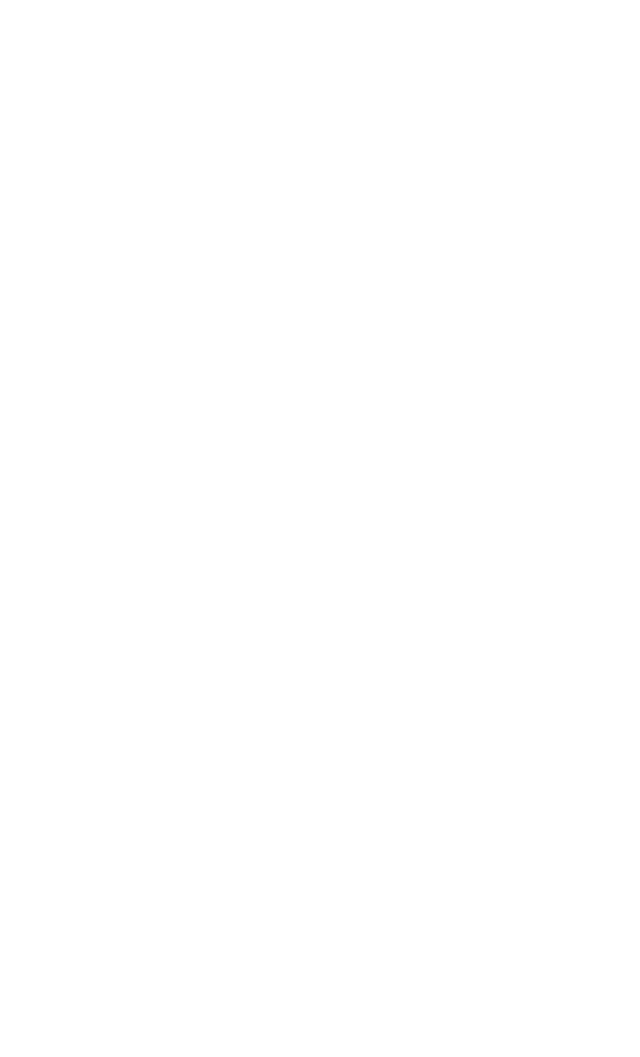
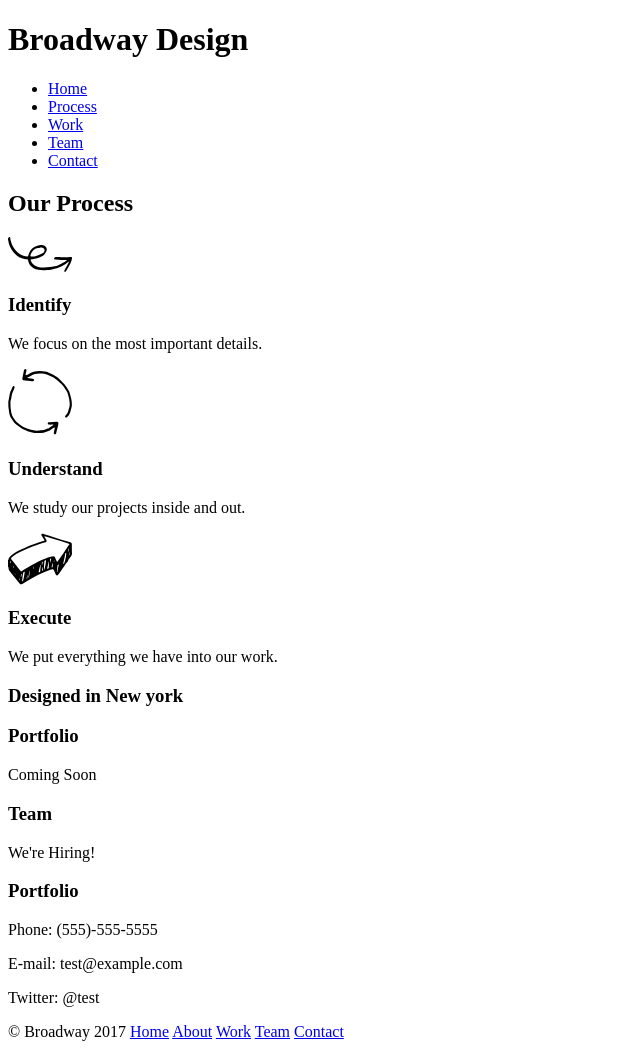
Before and after one commit to lamiav/Broadway, a plain HTML site: page index.html in a window 1280 px wide. Shown: the whole page, without its empty margins (0-640 px from the left). Before the commit the page ends 800 px from the top, so only its background shows below. Drawn offline with Linux system fonts and the light colour scheme.

Commit message:
Write Html code

```diff
--- a/index.html
+++ b/index.html
@@ -6,6 +6,65 @@
     <title>Broadway</title>
   </head>
   <body>
+    <!-- Header -->
+    <div class="header">
+      <h1>Broadway Design</h1>
+      <nav class="menu">
+        <ul>
+          <li><a href="#">Home</a></li>
+          <li><a href="#process">Process</a></li>
+          <li><a href="#work">Work</a></li>
+          <li><a href="#team">Team</a></li>
+          <li><a href="#contact">Contact</a></li>
+        </ul>
+      </nav>
+    </div>
 
-  </body>
+    <!-- Process Section -->
+    <div class="process">
+      <h2>Our Process</h2>
+
+      <img src="./resources/images/identify.svg" alt="looping arrow">
+      <h3>Identify</h3>
+      <p>We focus on the most important details.</p>
+
+      <img src="./resources/images/understand.svg" alt="two arrows">
+      <h3>Understand</h3>
+      <p>We study our projects inside and out.</p>
+
+      <img src="./resources/images/execute.svg" alt="fat arrow">
+      <h3>Execute</h3>
+      <p>We put everything we have into our work.</p>
+    </div>
+
+    <!-- Partition -->
+    <div>
+      <h3>Designed in New york</h3>
+    </div>
+
+    <!-- Portfolio -->
+    <div class="work">
+      <h3>Portfolio</h3>
+      <p>Coming Soon</p>
+    </div>
+
+    <!-- Team -->
+    <div class="team">
+      <h3>Team</h3>
+      <p>We're Hiring!</p>
+    </div>
+
+    <!-- Contact -->
+    <div class="contact">
+      <h3>Portfolio</h3>
+      <p>Phone: (555)-555-5555</p>
+      <p>E-mail: test@example.com</p>
+      <p>Twitter: @test</p>
+    </div>
+
+    <!-- Footer -->
+    <div cclass="footer">
+      <p><span>&copy Broadway 2017</span> <a href="#">Home</a> <a href="#">About</a> <a href="#work">Work</a> <a href="#team">Team</a>
+        <a href="#contact">Contact</a><p>
+    </div>
 </html>
```
